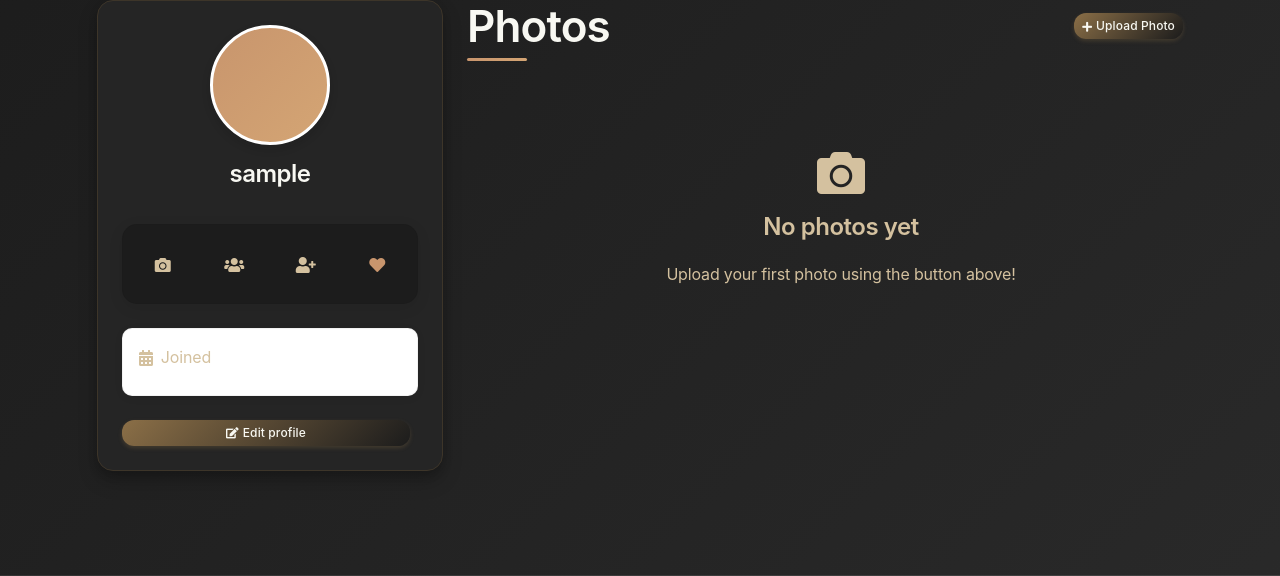
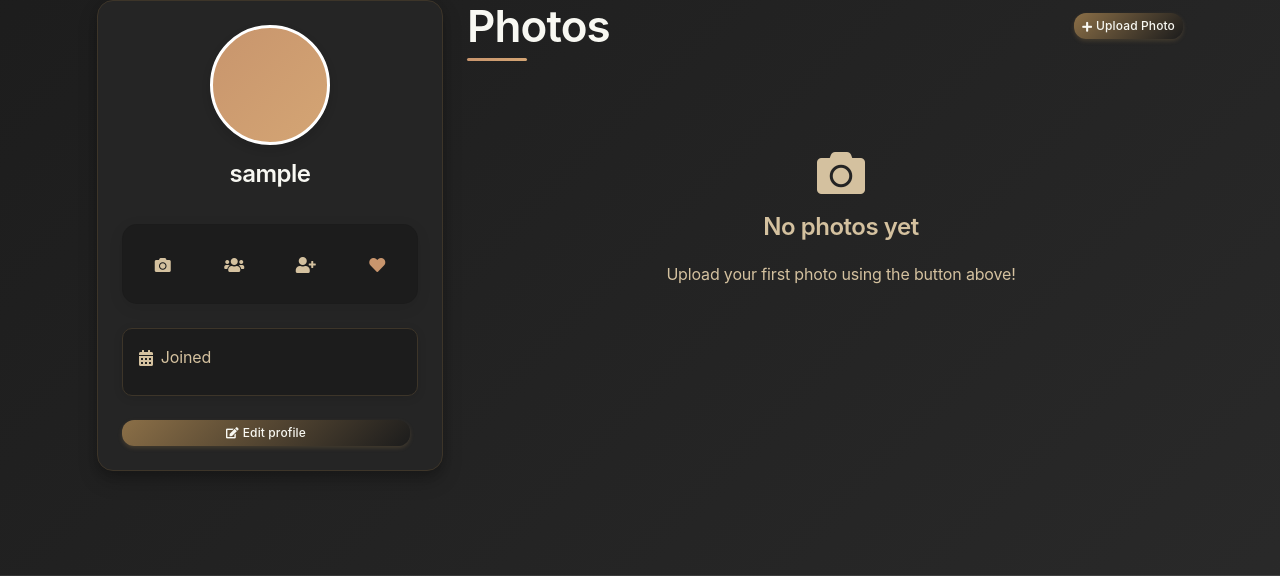
Before and after one commit to TopG85/ShutterSpace, a Django app: template portfolio/templates/profile.html in a window 1280 px wide. Shown: the part 128-704 px from the top of the page. Run offline with Django 4.2, Linux system fonts and the light colour scheme; the template is opened without the code that fills it: values that come from a table or form of the project are taken from there, others are empty; the visitor is signed in with stand-in values (Sample User, id 1); data comes from the database, SQL or seed files in the repository.

Commit message:
Update profile-info section to use dark theme colors matching --primary background

```diff
--- a/portfolio/templates/profile.html
+++ b/portfolio/templates/profile.html
@@ -362,11 +362,11 @@ document.addEventListener('DOMContentLoaded', function() {
 }
 
 .profile-info {
-    background: white;
+    background: var(--primary);
     padding: 1rem;
     border-radius: 10px;
-    border: 1px solid rgba(0, 0, 0, 0.05);
-    box-shadow: 0 2px 10px rgba(0, 0, 0, 0.05);
+    border: 1px solid var(--border-color);
+    box-shadow: 0 2px 10px rgba(0, 0, 0, 0.1);
 }
 
 /* Mobile responsive adjustments */
```
